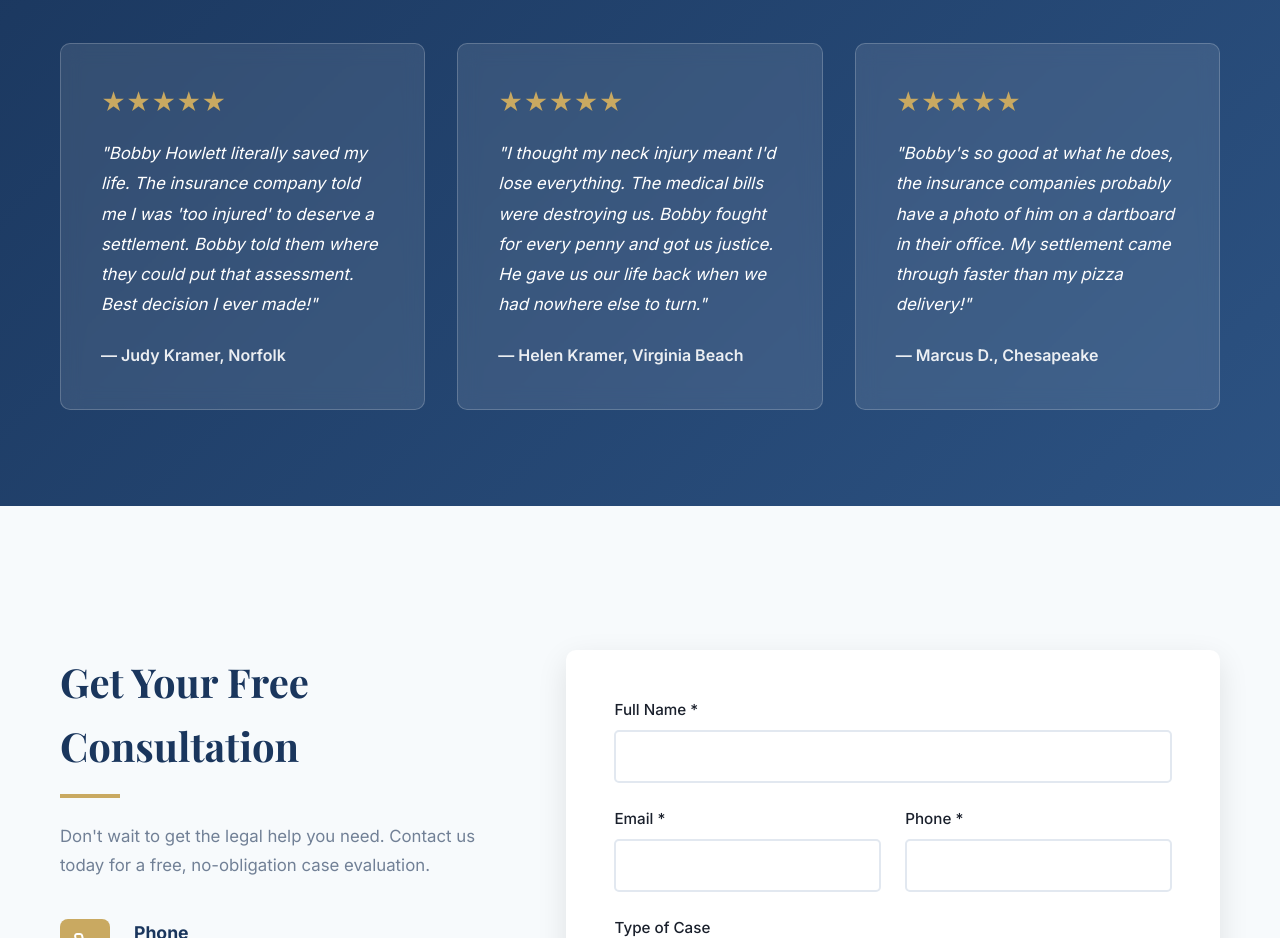
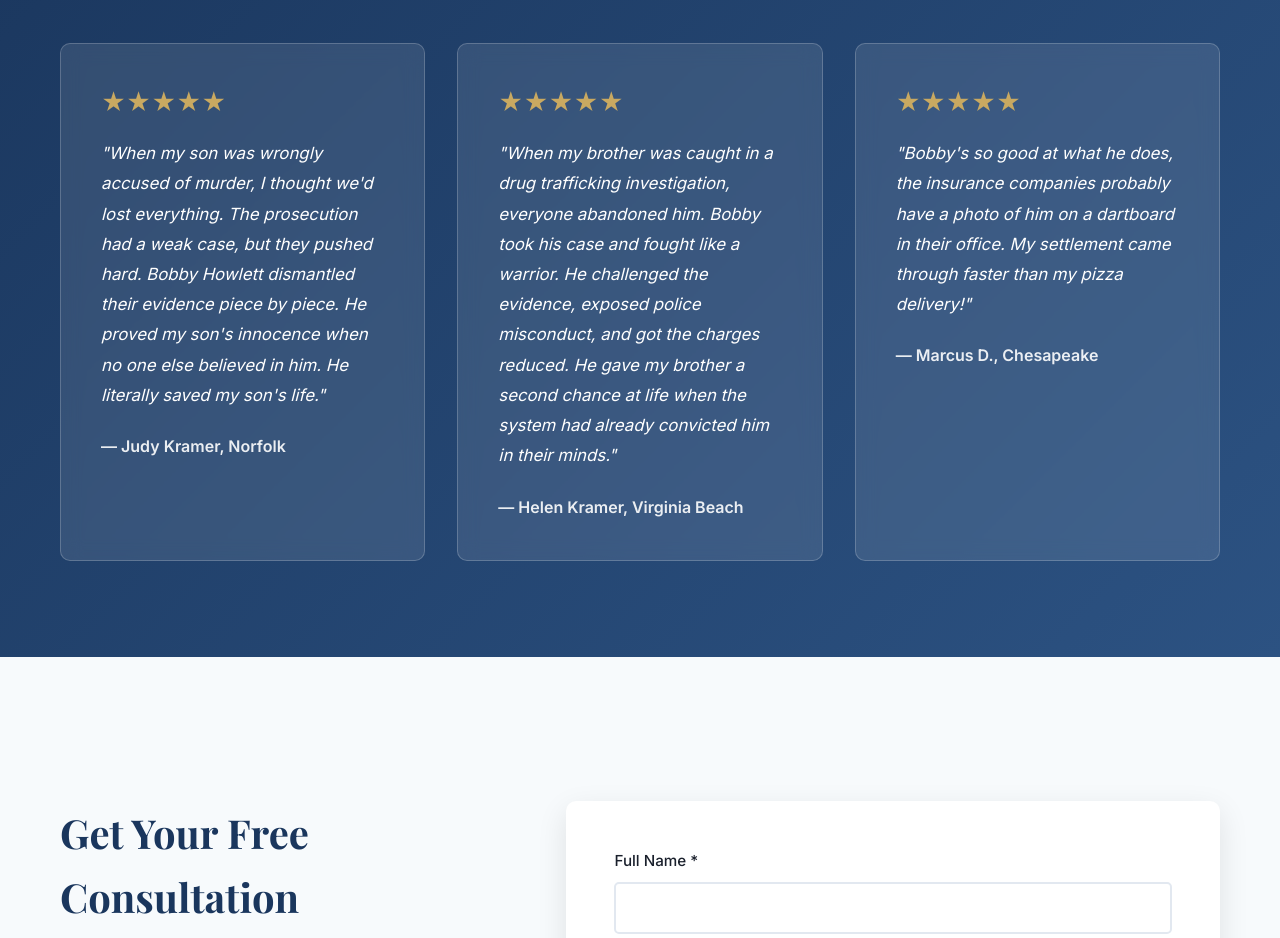
Before and after one commit to mikewilley-vibe/howlett-law, a plain HTML site: page index.html in a window 1280 px wide. Shown: the part 3120-4058 px from the top of the page. Drawn offline with nearby package versions, Linux system fonts and the light colour scheme.

Commit message:
Update Judy and Helen testimonials to reflect criminal defense cases

```diff
--- a/index.html
+++ b/index.html
@@ -202,13 +202,13 @@
             <div class="testimonials-grid">
                 <div class="testimonial-card">
                     <div class="stars">★★★★★</div>
-                    <p class="testimonial-text">"Bobby Howlett literally saved my life. The insurance company told me I was 'too injured' to deserve a settlement. Bobby told them where they could put that assessment. Best decision I ever made!"</p>
+                    <p class="testimonial-text">"When my son was wrongly accused of murder, I thought we'd lost everything. The prosecution had a weak case, but they pushed hard. Bobby Howlett dismantled their evidence piece by piece. He proved my son's innocence when no one else believed in him. He literally saved my son's life."</p>
                     <p class="testimonial-author">— Judy Kramer, Norfolk</p>
                 </div>
 
                 <div class="testimonial-card">
                     <div class="stars">★★★★★</div>
-                    <p class="testimonial-text">"I thought my neck injury meant I'd lose everything. The medical bills were destroying us. Bobby fought for every penny and got us justice. He gave us our life back when we had nowhere else to turn."</p>
+                    <p class="testimonial-text">"When my brother was caught in a drug trafficking investigation, everyone abandoned him. Bobby took his case and fought like a warrior. He challenged the evidence, exposed police misconduct, and got the charges reduced. He gave my brother a second chance at life when the system had already convicted him in their minds."</p>
                     <p class="testimonial-author">— Helen Kramer, Virginia Beach</p>
                 </div>
 
```
